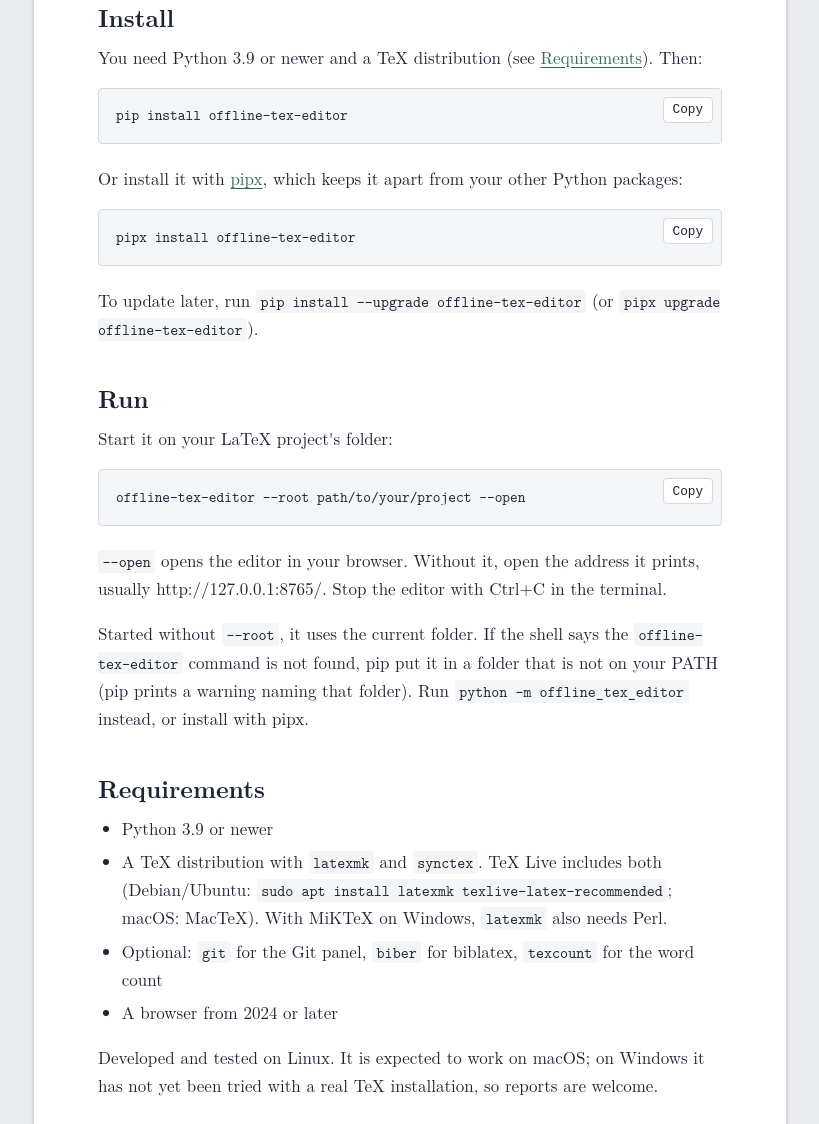
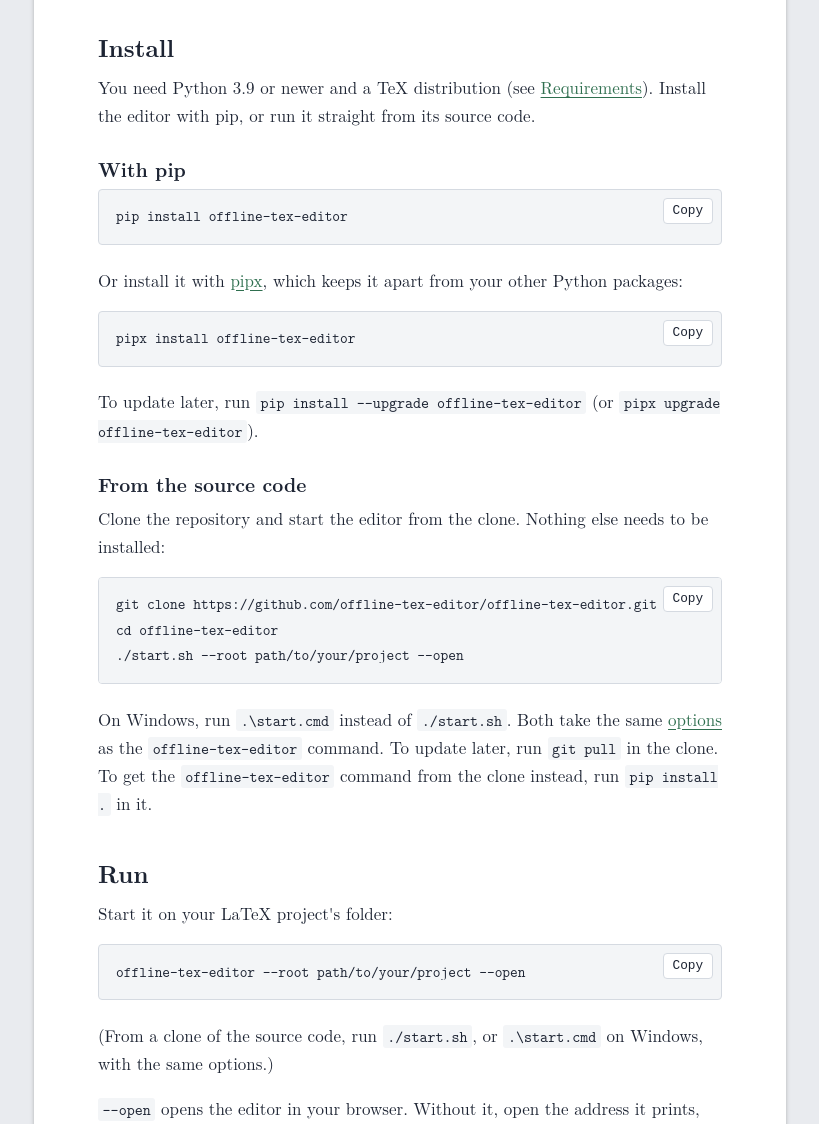
Before and after one commit to offline-tex-editor/offline-tex-editor.github.io, a plain HTML site: page index.html in a window 1280 px wide. Shown: the part 902-2026 px from the top of the page, without its empty margins (362-1181 px from the left). Drawn offline with Linux system fonts and the light colour scheme.

Commit message:
Link the source code; send issues to the source repository

```diff
--- a/index.html
+++ b/index.html
@@ -22,6 +22,7 @@
 <li><a href="#main-document-and-engine">Main document and engine</a></li>
 <li><a href="#keyboard-shortcuts">Keyboard shortcuts</a></li>
 <li><a href="#security">Security</a></li>
+<li><a href="#contributing">Contributing</a></li>
 <li><a href="#license">License</a></li>
 <li><a href="#contact">Contact</a></li>
 <li><a href="#suggest">Suggestion box</a></li>
@@ -37,20 +38,30 @@
         <code id="pip">pip install offline-tex-editor</code>
         <button type="button" class="copy" data-copy="pip">Copy</button>
       </div>
-      <p class="install-note">Published on PyPI: <a href="https://pypi.org/project/offline-tex-editor/">pypi.org/project/offline-tex-editor</a></p>
+      <p class="install-note">Published on PyPI: <a href="https://pypi.org/project/offline-tex-editor/">pypi.org/project/offline-tex-editor</a>.
+        Source code on GitHub: <a href="https://github.com/offline-tex-editor/offline-tex-editor">github.com/offline-tex-editor/offline-tex-editor</a>
+        (<a href="#from-the-source-code">run it from a clone</a>).</p>
     </header>
 
 <figure class="shot"><img src="assets/editor.jpg" alt="The editor with LaTeX source on the left and the compiled PDF on the right" width="1558" height="784"><figcaption>Figure 1: The editor with LaTeX source on the left and the compiled PDF on the right</figcaption></figure>
 
 <h2 id="install">Install</h2>
-<p>You need Python 3.9 or newer and a TeX distribution (see <a href="#requirements">Requirements</a>). Then:</p>
+<p>You need Python 3.9 or newer and a TeX distribution (see <a href="#requirements">Requirements</a>). Install the editor with pip, or run it straight from its source code.</p>
+<h3 id="with-pip">With pip</h3>
 <pre><code class="language-bash">pip install offline-tex-editor</code></pre>
 <p>Or install it with <a href="https://pipx.pypa.io">pipx</a>, which keeps it apart from your other Python packages:</p>
 <pre><code class="language-bash">pipx install offline-tex-editor</code></pre>
 <p>To update later, run <code>pip install --upgrade offline-tex-editor</code> (or <code>pipx upgrade offline-tex-editor</code>).</p>
+<h3 id="from-the-source-code">From the source code</h3>
+<p>Clone the repository and start the editor from the clone. Nothing else needs to be installed:</p>
+<pre><code class="language-bash">git clone https://github.com/offline-tex-editor/offline-tex-editor.git
+cd offline-tex-editor
+./start.sh --root path/to/your/project --open</code></pre>
+<p>On Windows, run <code>.\start.cmd</code> instead of <code>./start.sh</code>. Both take the same <a href="#options">options</a> as the <code>offline-tex-editor</code> command. To update later, run <code>git pull</code> in the clone. To get the <code>offline-tex-editor</code> command from the clone instead, run <code>pip install .</code> in it.</p>
 <h2 id="run">Run</h2>
 <p>Start it on your LaTeX project's folder:</p>
 <pre><code class="language-bash">offline-tex-editor --root path/to/your/project --open</code></pre>
+<p>(From a clone of the source code, run <code>./start.sh</code>, or <code>.\start.cmd</code> on Windows, with the same options.)</p>
 <p><code>--open</code> opens the editor in your browser. Without it, open the address it prints, usually http://127.0.0.1:8765/. Stop the editor with Ctrl+C in the terminal.</p>
 <p>Started without <code>--root</code>, it uses the current folder. If the shell says the <code>offline-tex-editor</code> command is not found, pip put it in a folder that is not on your PATH (pip prints a warning naming that folder). Run <code>python -m offline_tex_editor</code> instead, or install with pipx.</p>
 <h2 id="requirements">Requirements</h2>
@@ -81,25 +92,28 @@
 <p>The editor is meant for one person on their own machine. It has no login, so:</p>
 <ul><li><strong>Keep the default <code>--host 127.0.0.1</code>.</strong> The Git panel can push with your credentials, and anyone who can reach the port can use it. Binding to another address prints a warning; put something with authentication in front of it if you need remote access.</li><li>File operations stay inside the project folder, never touch <code>.git/</code> or <code>build/</code>, and only open or create editable source types (<code>.tex .bib .sty .cls .bst .md .txt .csv .py .sh</code> and a few more). Uploads are limited to those and to images and PDFs. Deleted files are moved to <code>build/.editor-trash/</code>, not erased.</li><li>It refuses requests that a web page from another site could make while the editor is open: requests whose <code>Host</code> header is not this machine (DNS rebinding), and POSTs that are cross-origin or are not JSON (cross-site request forgery). The page cannot be framed by other sites, and its Content-Security-Policy allows no inline or evaluated scripts. Images are served with a sandboxing policy, so an SVG cannot run scripts.</li><li>Git commands never prompt: a push that needs credentials you have not set up fails with git's message instead of hanging.</li><li>Compiling runs <code>latexmk</code>, which reads the project's <code>.latexmkrc</code> (Perl code); <code>--shell-escape</code> lets the document run programs. Only compile projects you trust, as with any LaTeX toolchain.</li></ul>
 <p>To report a security problem privately, see <a href="#contact">Contact</a>.</p>
+<h2 id="contributing">Contributing</h2>
+<p>The source code is on <a href="https://github.com/offline-tex-editor/offline-tex-editor">GitHub</a>. Bug fixes and improvements are welcome as pull requests; for a larger change, please open an issue first so that we can agree on the approach. <a href="https://github.com/offline-tex-editor/offline-tex-editor/blob/main/CONTRIBUTING.md">CONTRIBUTING.md</a> explains how to run the editor from a clone, run the tests, and the few rules the code follows.</p>
 <h2 id="license">License</h2>
-<p>MIT License; the full text comes with the package. Offline TeX Editor includes CodeMirror 5 (MIT) and pdf.js (Apache-2.0), which keep their own licenses.</p>
+<p>MIT License; see <a href="https://github.com/offline-tex-editor/offline-tex-editor/blob/main/LICENSE">LICENSE</a> (the full text also comes with the package). Offline TeX Editor includes CodeMirror 5 (MIT) and pdf.js (Apache-2.0), which keep their own licenses.</p>
 <p>TeX is a trademark of the American Mathematical Society.</p>
 
     <section id="contact">
       <h2>Contact</h2>
       <p>For ideas, bug reports and questions, use the <a href="#suggest">suggestion box</a> below, or look through the
-        <a href="https://github.com/offline-tex-editor/offline-tex-editor.github.io/issues">issue tracker</a> to see whether someone has asked already.</p>
-      <p>To report a security problem, use <a href="https://github.com/offline-tex-editor/offline-tex-editor.github.io/security/advisories/new">private
+        <a href="https://github.com/offline-tex-editor/offline-tex-editor/issues">issue tracker</a> to see whether someone has asked already.</p>
+      <p>To report a security problem, use <a href="https://github.com/offline-tex-editor/offline-tex-editor/security/advisories/new">private
         vulnerability reporting</a> instead, so it stays private until it is fixed.</p>
 
-      <p>Offline TeX Editor is made by <a href="https://github.com/KSMubasshir">KSMubasshir</a>.</p>
+      <p>Offline TeX Editor is made by <a href="https://github.com/KSMubasshir">KSMubasshir</a>. Its source code is
+        <a href="https://github.com/offline-tex-editor/offline-tex-editor">on GitHub</a>, and pull requests are welcome.</p>
     </section>
 
     <section id="suggest">
       <h2>Suggestion box</h2>
       <p>Ideas, bug reports and questions are all welcome. Sending opens a pre-filled issue on GitHub, where you can
         check it before you post it. You need a GitHub account.</p>
-      <form class="suggest" action="https://github.com/offline-tex-editor/offline-tex-editor.github.io/issues/new" method="get" target="_blank" rel="noopener">
+      <form class="suggest" action="https://github.com/offline-tex-editor/offline-tex-editor/issues/new" method="get" target="_blank" rel="noopener">
         <fieldset>
           <legend>What would you like to send?</legend>
           <label class="choice"><input type="radio" name="template" value="suggestion.yml" checked> An idea or a feature request</label>
@@ -121,8 +135,9 @@
     </section>
 
     <footer>
-      <p>Offline TeX Editor 0.2.3 (<a href="https://pypi.org/project/offline-tex-editor/">on PyPI</a>), released under the MIT
-        License. It includes CodeMirror (MIT) and pdf.js (Apache-2.0).</p>
+      <p>Offline TeX Editor 0.2.3 (<a href="https://pypi.org/project/offline-tex-editor/">on PyPI</a>,
+        <a href="https://github.com/offline-tex-editor/offline-tex-editor">source code on GitHub</a>), released under the MIT License. It includes
+        CodeMirror (MIT) and pdf.js (Apache-2.0).</p>
       <p>TeX is a trademark of the American Mathematical Society.</p>
       <p>This page uses no cookies and loads nothing from other sites.</p>
     </footer>
```
Also changed, not shown: 6 other files.
